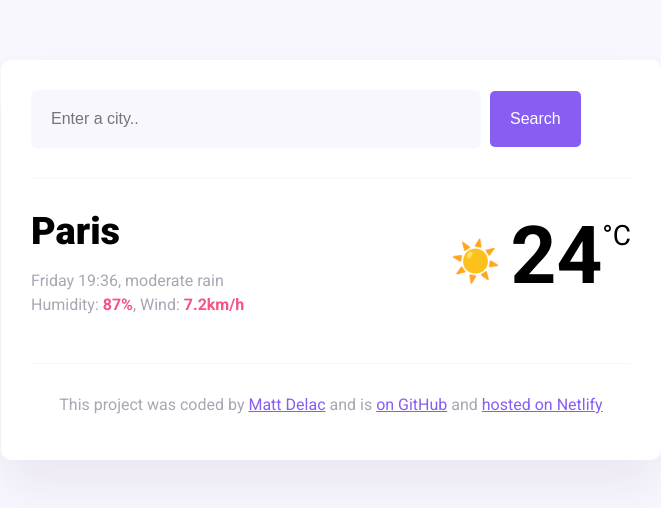
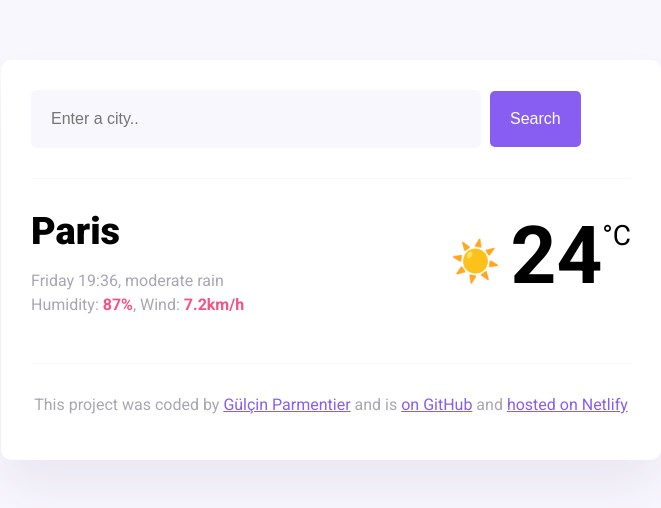
Before and after one commit to GulcP/Shecodes-w6-homework, a website built with Parcel: page index.html in a window 1280 px wide. Shown: the whole page, without its empty margins (309-970 px from the left). Built offline with nearby package versions, Linux system fonts and the light colour scheme.

Commit message:
Edited name and link in footer

```diff
--- a/index.html
+++ b/index.html
@@ -40,7 +40,7 @@
         <footer>
             <p>
                 This project was coded by
-                <a href="https://github.com/matthieua/" target="_blank">Matt Delac</a>
+                <a href="https://github.com/GulcP" target="_blank">Gülçin Parmentier</a>
                 and is
                 <a href="https://github.com/matthieua/my-first-shecodes-project" target="_blank">
                     on GitHub</a>
```
